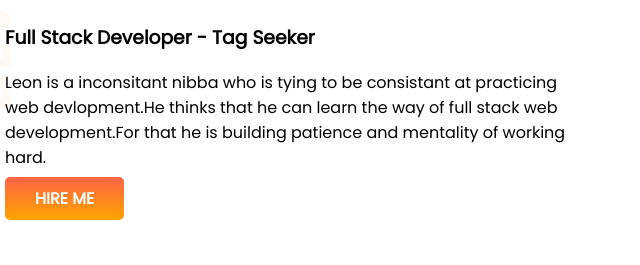
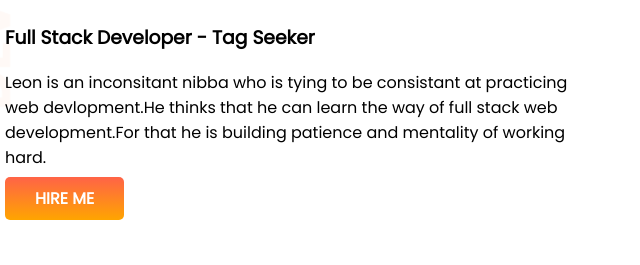
Before and after one commit to leonsabirwm/prac_prac, a plain HTML site: page index.html in a window 1280 px wide. Shown: the part 252-517 px from the top of the page, 59-699 px from the left. Drawn offline with Linux system fonts and the light colour scheme.

Commit message:
fixed some grmatical mistakes

```diff
--- a/index.html
+++ b/index.html
@@ -16,7 +16,7 @@
     <h1>Welcome To</h1>
     <h1><span class="sorange"> Leon Sabir</span> World!</h1>
         <h3>Full Stack Developer - Tag Seeker</h3>
-        <p>Leon is a inconsitant nibba who is tying to be consistant at practicing web devlopment.He thinks that he can learn the way of full stack web development.For that he is building patience and mentality of working hard.</p>
+        <p>Leon is an inconsitant nibba who is tying to be consistant at practicing web devlopment.He thinks that he can learn the way of full stack web development.For that he is building patience and mentality of working hard.</p>
         <a class="link-button"href="https://www.linkedin.com/company/programminghero/" target="_blank">HIRE ME</a>
 
     </div>
```
